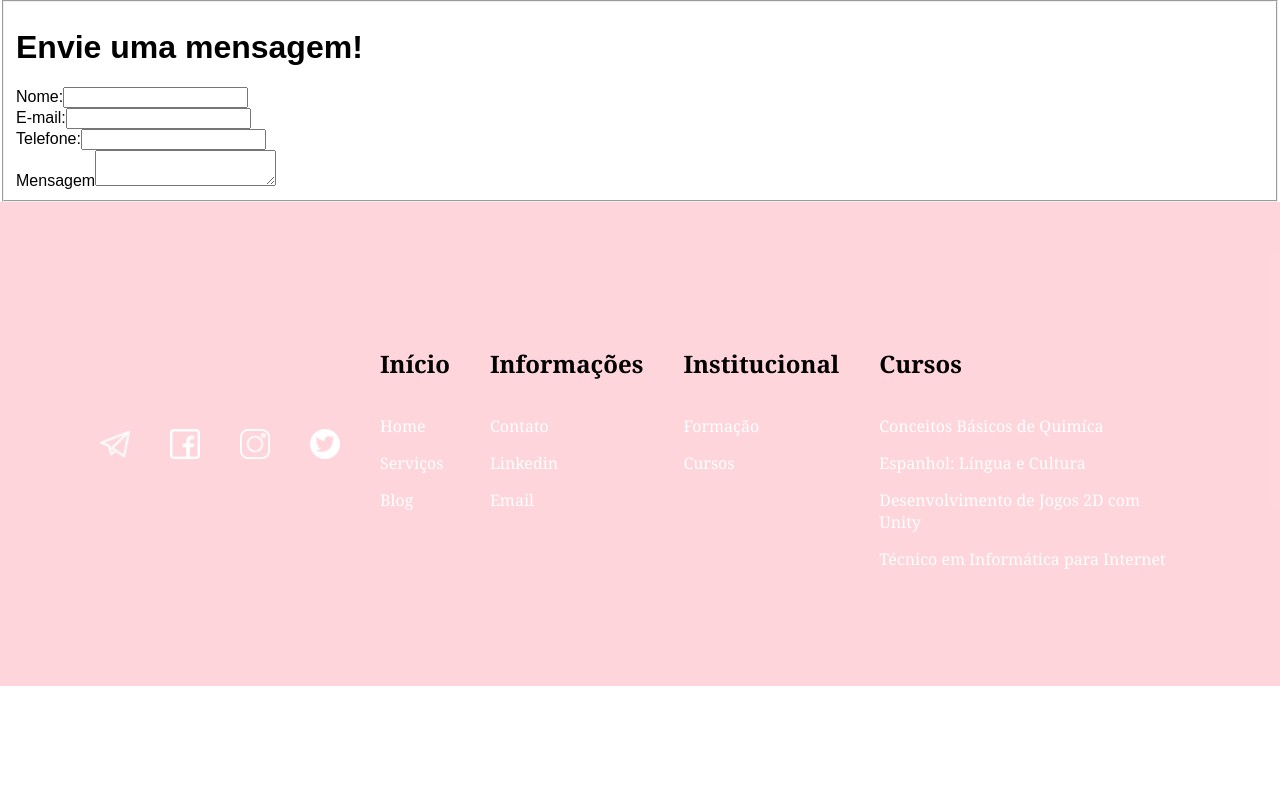
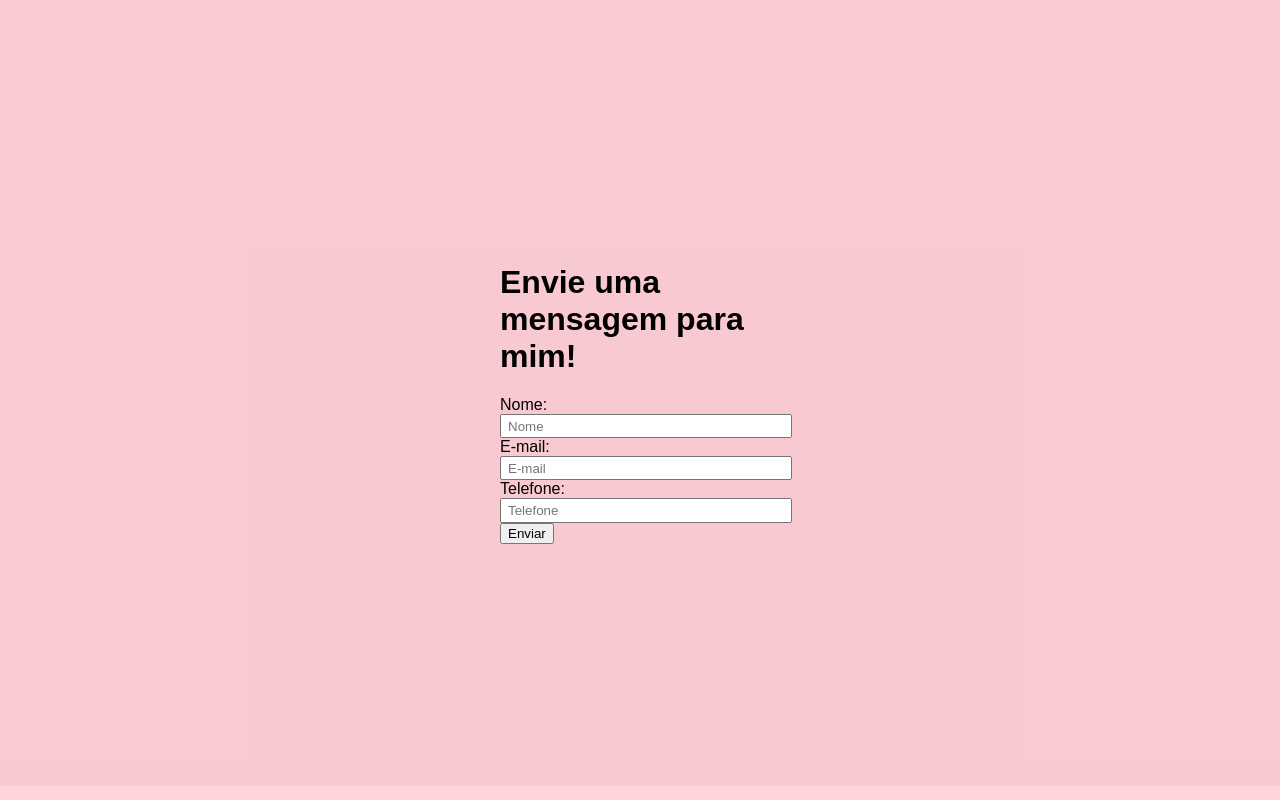
Before and after one commit to Eduarda0508/portifolio, a React (Vite) app: page /contato in a window 1280 px wide. Shown: the top 800 px of the page. Built offline with nearby package versions, Linux system fonts and the light colour scheme.

Commit message:
aula 20/10

```diff
--- a/src/componentes/contato/Contato.css
+++ b/src/componentes/contato/Contato.css
@@ -0,0 +1,31 @@
+.contatosM{
+    display: flex;
+    align-items: center;
+    justify-content: center;
+    background-color: rgba(248, 197, 204, 0.918);
+    width: 100%;
+    min-height: 786px;
+}
+.dados{
+    display: flex;
+    flex-direction: column;
+    align-items: flex-start;
+    width: 280px;
+    justify-content: space-between;
+    height: 280px;
+
+}
+.input{
+    width: 100%;
+    margin: 0;
+    height: 20px;
+    text-align: start;
+    padding-left: 6px;
+
+}
+.contatotexto{
+    height: 50px;
+    display: flex;
+    align-items: center;
+    font-size: 20px;
+}
--- a/src/componentes/contato/Contato.tsx
+++ b/src/componentes/contato/Contato.tsx
@@ -1,30 +1,38 @@
 import './Contato.css'
+import { useState } from 'react';
+
 function Contato(){
+    const [contatoTexto, setContatoTexto]=useState("")
+    function TrataContatoTexto(e:React.ChangeEvent<HTMLInputElement>){
+        setContatoTexto(e.target.value)
+    }
+
     return(
+        <div className='contatosM'>
         <form>
-            <fieldset>
-                <div>
-                    <h1>Envie uma mensagem!</h1>
-                    <label>Nome:</label>
-                    <input type="text" name="nome" id="nome"/>
-                </div>
-                <div>
-                <label>E-mail:</label>
-                <input type="text" name="e-mail" id="e-mail" />
+        <div className="dados">
+            <h1>Envie uma mensagem para mim!</h1>
+
+
+            <label>Nome:</label>
+            <input className='input' type="text" placeholder='Nome' onChange={TrataContatoTexto}/>
+
+            <label>E-mail:</label>
+            <input className='input' type='email' placeholder='E-mail' onChange={TrataContatoTexto}/>
+
+            <label>Telefone:</label>
+            <input className='input' type='fone' placeholder='Telefone' onChange={TrataContatoTexto}/>
             </div>
 
-            <div>
-                <label>Telefone:</label>
-                <input type="text" name="telefone" id="telefone" />
+          <button>Enviar</button>
+
+            <div className="contatoTexto">
+             {contatoTexto && <p>{contatoTexto}</p>}
             </div>
-            <div>
-                <label>Mensagem</label>
-                <textarea placeholder=''></textarea>
-            </div>
-            </fieldset>
 
-        </form>
+            </form>
+      </div>
     )
+}
 
-}
 export default Contato
```
